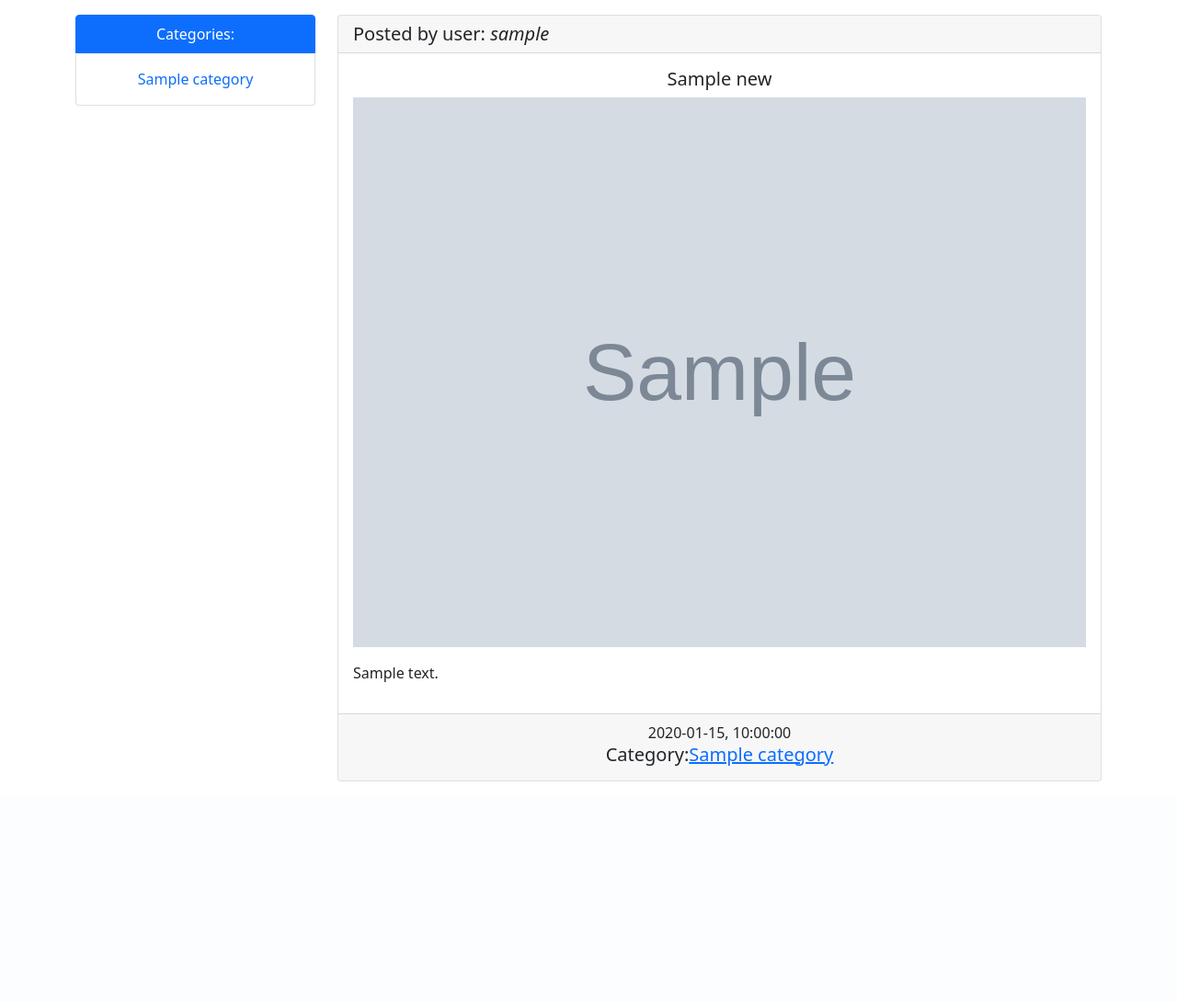
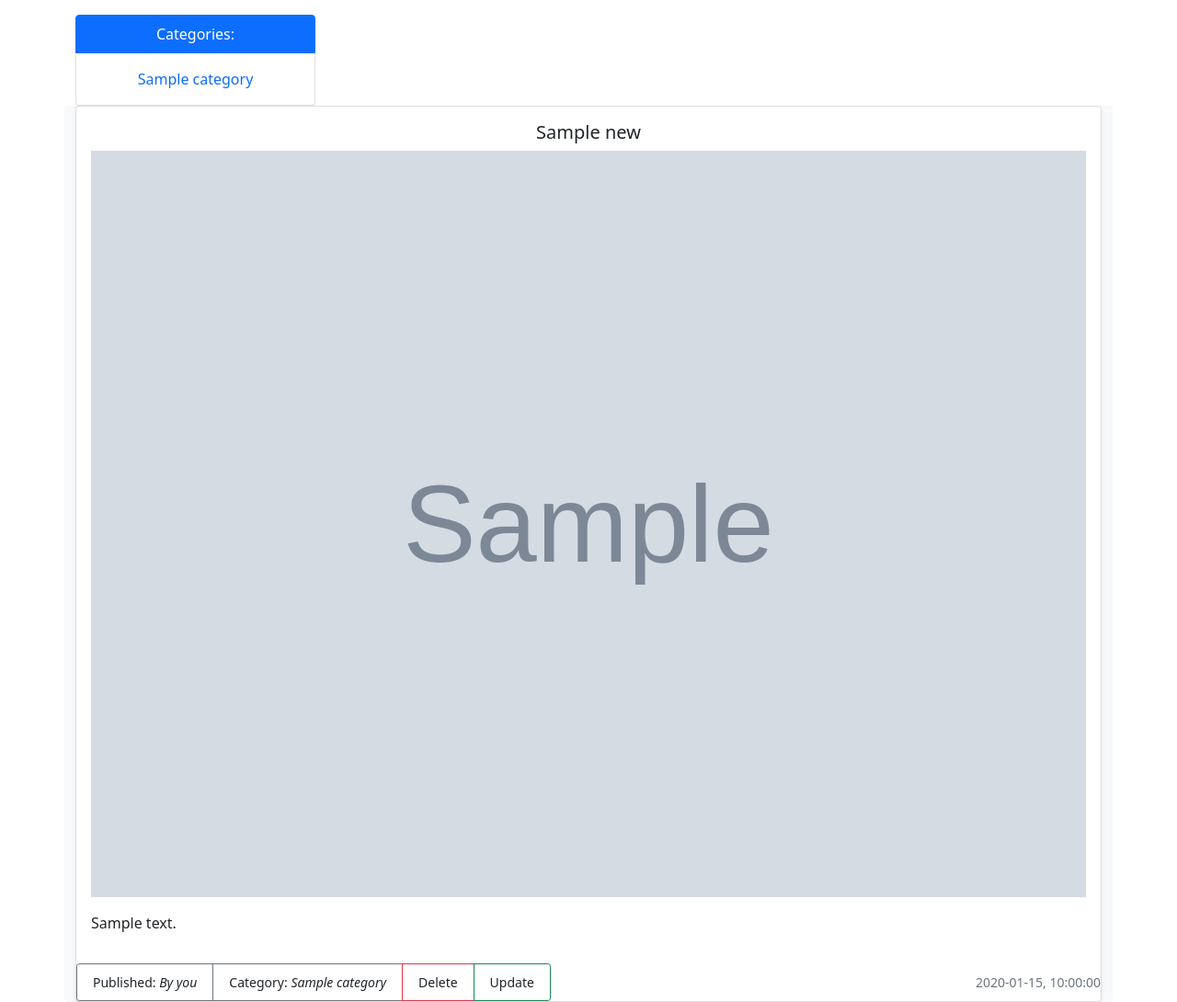
Before and after one commit to Kuleb1n/News_blog, a Django app: a page that uses news/templates/news/show_news.html in a window 1280 px wide. Shown: the part 72-1162 px from the top of the page at 92% size. Before the commit the page ends 922 px from the top, so only its background shows below. Run offline with Django 4.2, Linux system fonts and the light colour scheme; a user stored in the database is signed in; tables that the repository leaves empty hold one stand-in row (values such as "Sample post"); grey boxes marked "Sample" are stand-in pictures.

Commit message:
show_news.html

```diff
--- a/news/templates/news/show_news.html
+++ b/news/templates/news/show_news.html
@@ -5,26 +5,50 @@
 {% endblock %}
 
 {% block content %}
-    <div class="col-md-9">
-        <div class="card mb-3">
-            <h5 class="card-header">
-                Posted by user: <em>{{ news.user.username }}</em>
-            </h5>
+    <div class="bg-light rounded">
+        <div class="card shadow-sm">
             <div class="card-body">
                 <h5 class="card-title text-center">{{ news.title }}</h5>
-                <div class="text-center">
-                    {% if news.photo %}
-                        <img src="{{ news.photo.url }}" width="100%">
-                    {% else %}
-                        <img src="/media/N.png" width="100%">
+                {% if news.photo %}
+                    <img src="{{ news.photo.url }}" width="100%">
+                {% else %}
+                    <img src="/media/N.png" width="100%">
+                {% endif %}
+                <p class="card-text">{{ news.content|linebreaks }}</p>
+            </div>
+            <div class="d-flex justify-content-between align-items-center">
+                <div class="btn-group">
+                    {% if request.user.is_authenticated %}
+                        <button type="button" class="btn btn-sm btn-outline-secondary">
+                            <a href="{% url 'show_profile' news.user.id %}" class="btn btn-sm">
+                                Published:
+                                {% if user.pk == news.user.pk %}
+                                    <em>By you</em>
+                                {% else %}
+                                    <em>{{ news.user }}</em>
+                                {% endif %}
+                            </a>
+                        </button>
+                    {% endif %}
+                    <button type="button" class="btn btn-sm btn-outline-secondary">
+                        <a href="{% url 'show_category' news.category.slug %}" class="btn btn-sm">
+                            Category: <em>{{ news.category }}</em>
+                        </a>
+                    </button>
+                    {% if request.user.is_authenticated and user.pk == news.user.pk %}
+                        <button type="button" class="btn btn-sm btn-outline-danger">
+                            <a href="#" class="btn btn-sm">
+                                Delete
+                            </a>
+                        </button>
+                        <button type="button" class="btn btn-sm btn-outline-success">
+                            <a href="#" class="btn btn-sm">
+                                Update
+                            </a>
+                        </button>
                     {% endif %}
                 </div>
-                <p class="card-text">{{ news.content|linebreaks }}</p>
-            </div>
-            <div class="card-footer text-center">
-                {{ news.created_at|date:"Y-m-d, H:i:s" }}
-                <h5>Category:<a href="{{ news.category.get_absolute_url }}">{{ news.category }}</a>
-                </h5>
+                <small class="text-muted">{{ news.created_at|date:"Y-m-d, H:i:s" }}</small>
             </div>
         </div>
     </div>
```
